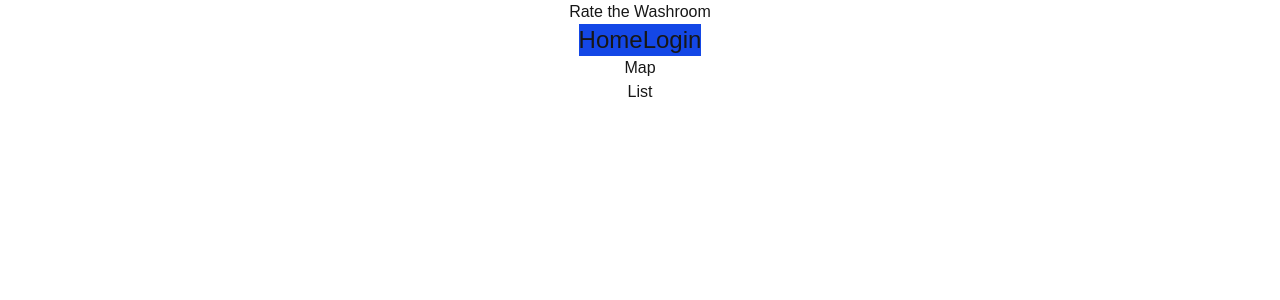
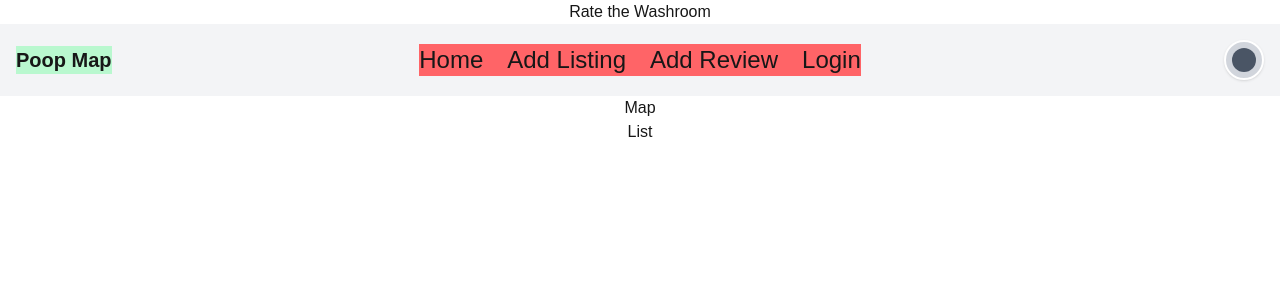
Before and after one commit to gregoryliu05/rate-the-washroom, a Next.js app in the folder apps/web/: page / in a window 1280 px wide. Shown: the top 300 px of the page. Built offline with nearby package versions, Linux system fonts and the light colour scheme.

Commit message:
Finished the basic navbar

```diff
--- a/apps/web/src/app/components/navbar.tsx
+++ b/apps/web/src/app/components/navbar.tsx
@@ -1,11 +1,20 @@
 import Link from "next/link"
+import ProfileIcon from "./profileicon"
 
 export default function Navbar() {
     return (
-        <nav className="navbar">
-            <div className="nav-container flex-cols text-2xl bg-blue-700 flex justify-center items-center">
+        <nav className="navbar w-full bg-gray-100 p-4 grid grid-cols-[1fr_auto_1fr] items-center ">
+            <Link href="/" className="bg-green-200 text-xl font-bold flex justify-self-start">
+                Poop Map
+            </Link>
+            <div className="nav-container bg-red-400 gap-6 text-2xl flex justify-center items-center">
                 <Link href="/">Home</Link>
+                <Link href="/add-listing">Add Listing</Link>
+                <Link href="/add-review">Add Review</Link>
                 <Link href="/login">Login</Link>
+            </div>
+            <div className="justify-self-end">
+                <ProfileIcon />
             </div>
         </nav>
     )
--- /dev/null
+++ b/apps/web/src/app/components/profileicon.tsx
@@ -0,0 +1,13 @@
+import Link from "next/link"
+
+export default function ProfileIcon() {
+    return (
+        <Link href="/profile" className="profile-icon">
+            <div className="w-10 h-10 bg-gray-300 rounded-full flex items-center justify-center border-2 border-white shadow-sm hover:bg-gray-400 transition-colors">
+                <div className="w-6 h-6 bg-gray-600 rounded-full">
+
+                </div>
+            </div>
+        </Link>
+    )
+}
```
